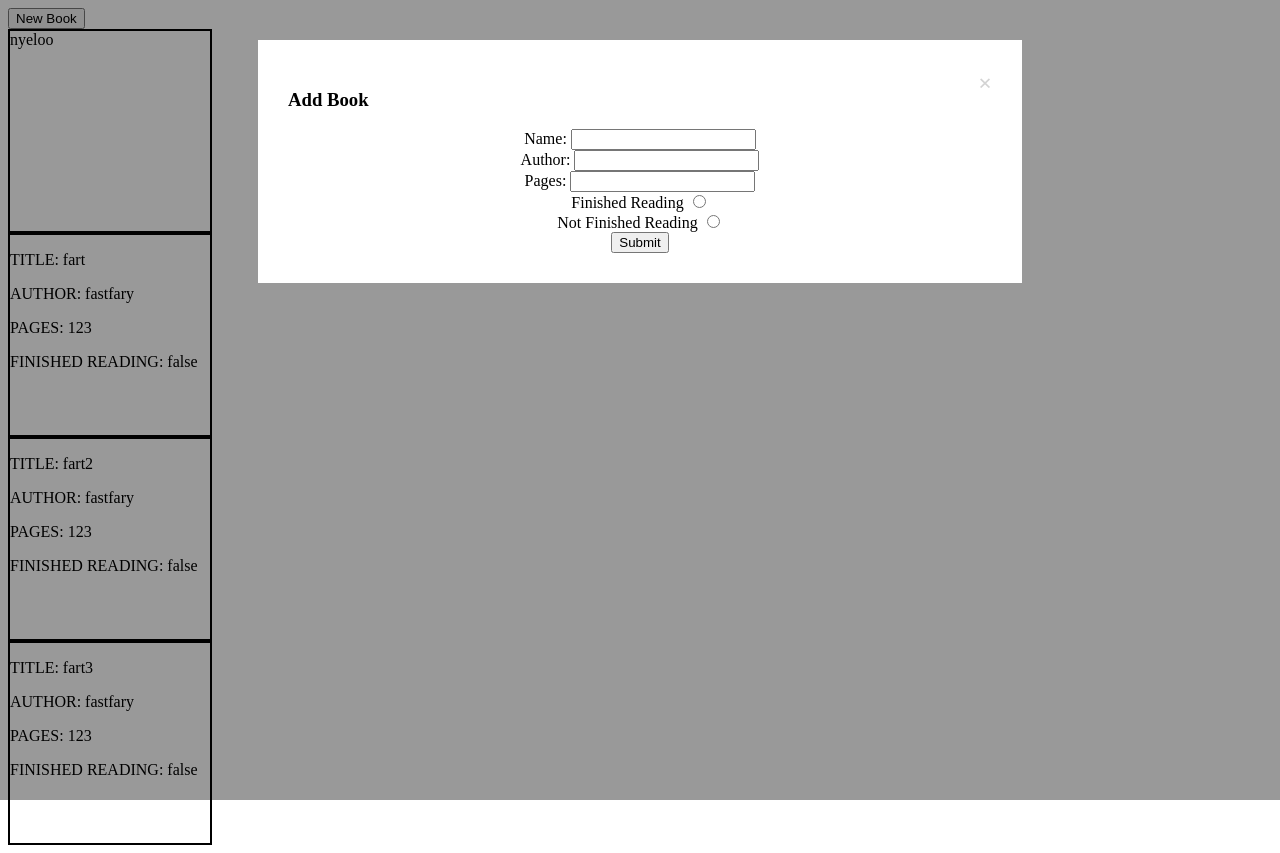
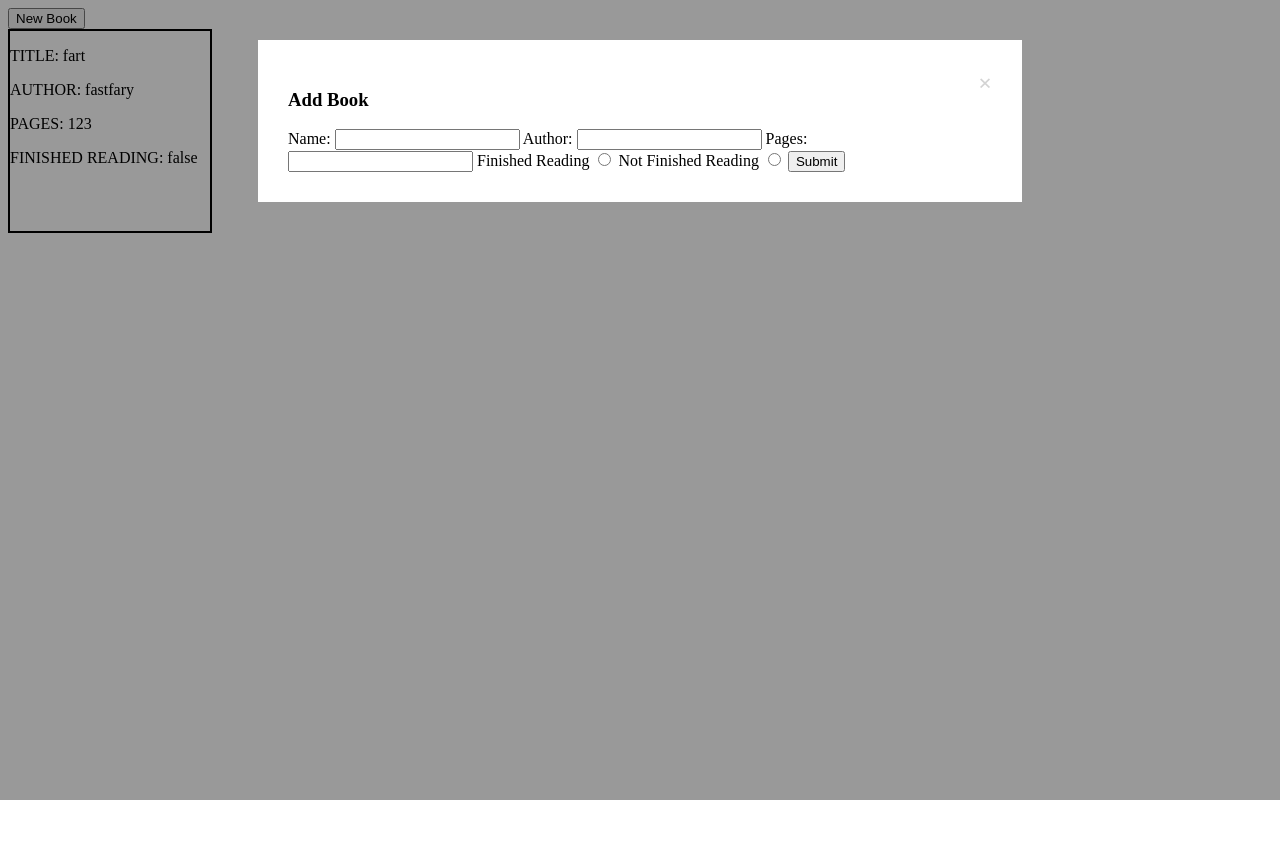
Before and after one commit to WilAm1/Library, a plain HTML site: page index.html in a window 1280 px wide. Both pictures are taken after a click on the button "New Book". After the commit the page ends 800 px from the top, so only its background shows below. Drawn offline with Linux system fonts and the light colour scheme.

Commit message:
Fix submit btn reloading

```diff
--- a/index.html
+++ b/index.html
@@ -21,7 +21,7 @@
             <div class="modal-header">
                 <h3>Add Book</h3>
             </div>
-            <form class="form" method="dialog">
+            <form id="form" action="#">
                 <label for="name">Name: <input type="text" id="name" name="Name"></label>
                 <label for="author">Author: <input type="text" id="author" name="Author"></label>
                 <label for="number">Pages: <input type="number" id="pages" name="Pages"></label>
@@ -37,9 +37,7 @@
         </div>
     </div>
     <div class="book-container">
-        <div class="book">
-            nyeloo
-        </div>
+
     </div>
 
 </body>
--- a/script.js
+++ b/script.js
@@ -41,21 +41,27 @@ function populateBookDiv(div, book) {
 }
 
 const Book1 = new Book('fart', 'fastfary', 123, false);
-const Book2 = new Book('fart2', 'fastfary', 123, false);
-const Book3 = new Book('fart3', 'fastfary', 123, false);
-let myLibrary = [Book1, Book2, Book3];
+// const Book2 = new Book('fart2', 'fastfary', 123, false);
+// const Book3 = new Book('fart3', 'fastfary', 123, false);
+let myLibrary = [Book1];
 // title author total pages Have you read it?
 const bookContainerDOM = document.querySelector('.book-container');
 
 
-function displayBooks(book) {
-    const bookDiv = createBookDiv();
-    populateBookDiv(bookDiv, book);
-    bookContainerDOM.appendChild(bookDiv);
+function displayBooks(books, library) {
+    for (let i = 0; i < books.length; i++) {
+        const bookDiv = createBookDiv();
+        populateBookDiv(bookDiv, books[i]);
+        library.appendChild(bookDiv);
+    }
 }
 
 function refreshLibrary() {
-    myLibrary.forEach(displayBooks);
+    bookContainerDOM.firstChild.remove();
+    const bookLibrary = document.createElement('div');
+    bookLibrary.classList.add('book-library');
+    bookContainerDOM.appendChild(bookLibrary);
+    displayBooks(myLibrary, bookLibrary);
 }
 
 let modalBtn = document.getElementById("modal-btn")
@@ -81,8 +87,20 @@ const getFormInput = function() {
     const pages = document.getElementById('pages');
     const readIt = (document.getElementById('reading').checked) ? true : false;
     const book = new Book(name.value, author.value, +pages.value, readIt);
-    console.log(book);
+    const form = document.querySelector('#form');
+    form.reset();
+    return book
 }
 
-submitFormBtnDOM.onclick = getFormInput
-refreshLibrary()
+submitFormBtnDOM.addEventListener('click', (e) => {
+    e.preventDefault();
+    const book = getFormInput();
+    addBookToLibrary(book);
+    refreshLibrary();
+    console.log(myLibrary);
+    modal.style.display = "none"
+    return false
+
+});
+
+refreshLibrary();
```
